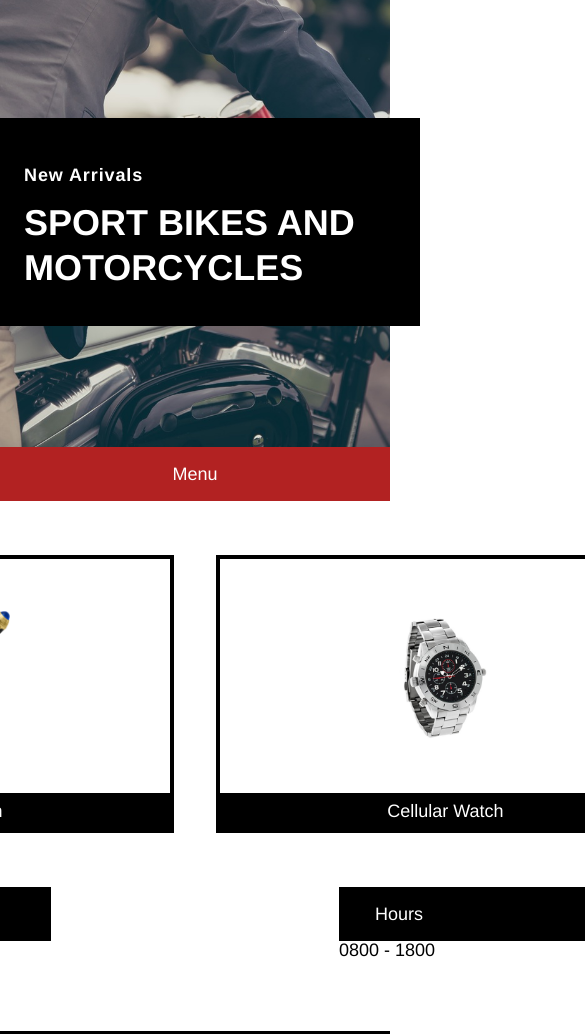
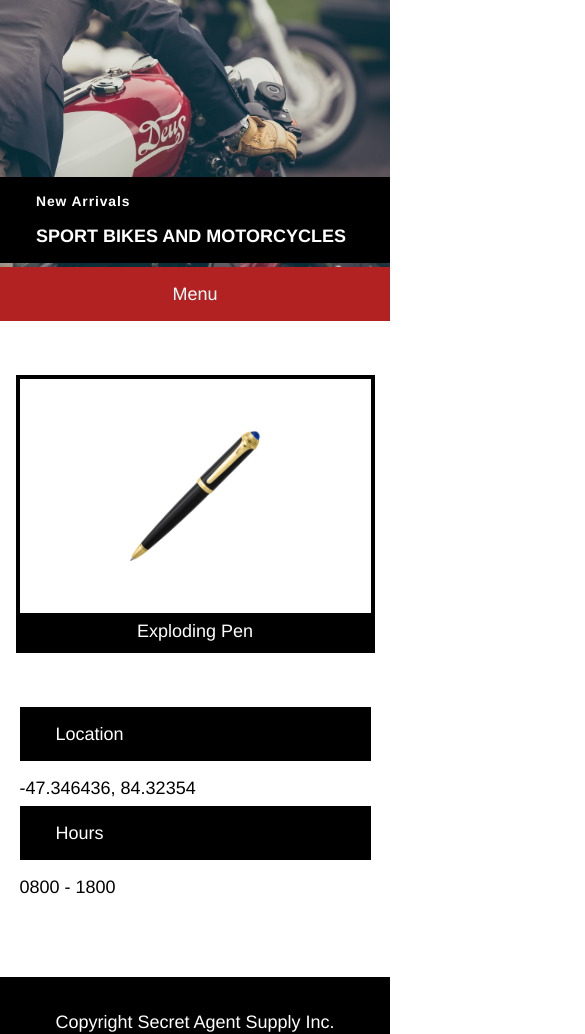
Before and after one commit to smh812xyz/secretagentsupply, a plain HTML site: page index.html in a window 390 px wide. Shown: the part 75-1109 px from the top of the page, 585 px wide, since content can reach past the window. Drawn offline with Linux system fonts and the light colour scheme.

Commit message:
Final commit of SecretAgentSupply

```diff
--- a/index.html
+++ b/index.html
@@ -94,19 +94,28 @@
       </div>
       <!-- product container -->
 
-      <div class="band-container">
+      <!--<div class="band-container">-->
 
         <div class="information-band">
-          <div class="information-block">
-            <h4>Location</h4>
+          <div class="block-container">
+            <div class="information-block">
+              <h4>Location</h4>
+            </div>
+            <div class="information-block-white">
+              <h4>-47.346436, 84.32354</h4>
+            </div>
           </div>
 
-          <div class="information-block" id="hours">
-            <h4>Hours</h4>
+          <div class="block-container">
+            <div class="information-block" id="hours">
+              <h4>Hours</h4>
+            </div>
+            <div class="information-block-white">
+              <h4>0800 - 1800</h4>
+            </div>
           </div>
         </div>
-
-        <div class="information-band">
+        <!--<div class="information-band">
           <div class="information-block-white">
             <h4>-47.346436, 84.32354</h4>
           </div>
@@ -114,9 +123,9 @@
           <div class="information-block-white">
             <h4>0800 - 1800</h4>
           </div>
-        </div>
+        </div>-->
 
-      </div>
+      <!--</div>-->
       <!-- band-container -->
 
     </div>
--- a/resources/css/content.css
+++ b/resources/css/content.css
@@ -10,7 +10,7 @@ h1 {
   margin-left: 3rem;
   font-size: 2rem;
   font-weight: bold;
-  line-height: 2.5rem;
+  /*line-height: 2.5rem;*/
   margin-bottom: 2rem;
   /*border: 1px solid yellow;*/
 }
@@ -38,12 +38,6 @@ h3 {
   width: 100%;
   display: flex;
   flex-direction: column;
-  align-items: center;
-}
-
-.inside-splash-container {
-  display: flex;
-  width: 960px;
   align-items: center;
 }
 
@@ -107,6 +101,12 @@ h3 {
   background-repeat: no-repeat;
   background-size: cover;
   justify-content: center;
+}
+
+.inside-splash-container {
+  display: flex;
+  width: 960px;
+  align-items: center;
 }
 
 .splash-message-container {
@@ -212,12 +212,12 @@ img {
 }
 
 .item-description h4 {
-  /*font-weight: lighter;*/
 }
 
 .information-block h4 {
   padding: 1rem 0rem;
   margin-left: 2rem;
+
 }
 
 .information-block-white h4 {
@@ -229,20 +229,30 @@ img {
   display: inline-block;
   width: 100%;
   height: 20%;
-  /*  border: 1px solid black; */
+  border: 1px solid black;
 }
 
 .information-band {
   display: inline-flex;
   width: 100%;
   justify-content: space-between;
+  margin-bottom: 4rem;
+  /*border: 1px solid black;*/
+}
+
+.block-container {
+  display: flex;
+  flex-direction: column;
+  width: 35%;
+  padding: 0rem 0rem;
+  margin: 0rem 0rem;
   /*border: 1px solid black;*/
 }
 
 .information-block {
   display: flex;
   flex-direction: column;
-  width: 35%;
+  width: 100%;
   background-color: black;
   text-align: left;
   justify-content: space-around;
@@ -251,12 +261,13 @@ img {
 .information-block-white {
   display: inline-flex;
   flex-direction: column;
-  width: 35%;
-  height: 100%;
+  width: 100px%;
+  /*height: 100%;*/
   background-color: white;
+  padding: 1rem 0rem;
   text-align: left;
   justify-content: flex-end;
-  margin-bottom: 4rem;
+  /*border: 1px solid black;*/
 }
 
 .information-spacer {
@@ -283,10 +294,12 @@ img {
 
 @media only screen and (max-width: 1024px) {
 
-/* rules to apply for screens 1024px and smaller */
+  /* rules to apply for screens 1024px and smaller */
+
   .large-display {
     display: none;
   }
+
   .tablet-display {
     display: inline-flex;
     justify-content: center;
@@ -300,4 +313,83 @@ img {
     display: none;
   }
 
-{
+}
+
+
+@media only screen and (max-width: 470px) {
+
+  /* rules to apply for screens 470px and smaller */
+
+  .splash-container {
+    display: flex;
+    align-content: flex-start;
+    width: 100%;
+    height: 15rem;
+  }
+
+  .splash-message-container {
+    margin-top: 10rem;
+    display: flex;
+    background-color: black;
+    width: 100%;
+    /*border: 1px solid yellow;*/
+  }
+
+  h1 {
+    font-size: 1rem;
+    margin: 0rem 0rem 1rem 2rem;
+    font-weight: bold;
+  }
+
+
+  .splash-message h3 {
+    margin: 1rem 0rem 1rem 2rem;
+    padding: 0rem 0rem;
+    font-size: .77rem;
+    font-weight: bold;
+  }
+
+  .inside-splash-container {
+    align-items: flex-start;
+  }
+
+  .copyright-container,
+  .content-container {
+    width: 100%;
+    justify-content: center;
+  }
+
+  .item-container,
+  .product-container {
+    justify-content: space-around;
+  }
+
+  .information-block-white {
+    padding-bottom: 0rem;
+    margin-bottom: .5rem;
+  }
+
+  .large-display {
+    display: none;
+  }
+
+  .tablet-display {
+    display: inline-flex;
+    justify-content: center;
+  }
+
+  .information-band {
+    flex-wrap: wrap;
+    justify-content: center;
+  }
+
+  .block-container,
+  .item-container {
+    width: 90%;
+  }
+
+  #item-2 {
+    display: none;
+  }
+
+}
```
